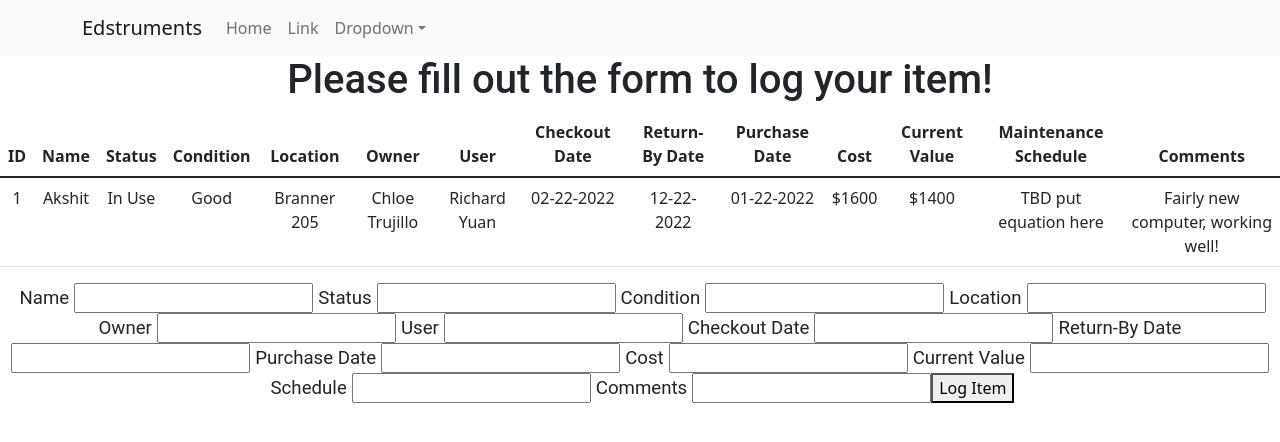
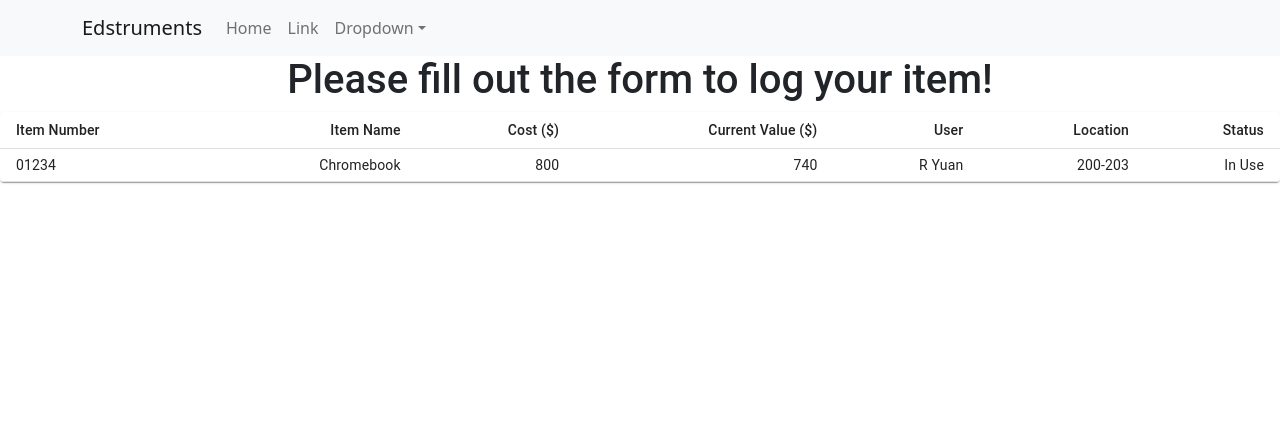
Before and after one commit to cs52-2022/edstruments, a React (Create React App) app in the folder edstruments/: page / in a window 1280 px wide. Shown: the top 442 px of the page. Built offline with nearby package versions, Linux system fonts and the light colour scheme.

Commit message:
replaced old table with a material ui table

```diff
--- a/edstruments/src/App.js
+++ b/edstruments/src/App.js
@@ -1,5 +1,5 @@
 import './App.css';
-import TableData from './table';
+import ItemTable from './table';
 import * as React from "react";
 import * as ReactDOM from "react-dom";
 import { Navbar, Container, Nav, NavDropdown } from 'react-bootstrap';
@@ -28,7 +28,7 @@ function App() {
       </Navbar>
 
       <h1>Please fill out the form to log your item!</h1>
-      <TableData />
+      <ItemTable />
     </div>
   );
 }
--- a/edstruments/src/table.jsx
+++ b/edstruments/src/table.jsx
@@ -2,65 +2,62 @@ import React, { useState } from 'react';
 import StudentForm from './form';
 import jsonData from './data.json';
 import './table.css';
+import { makeStyles } from '@material-ui/core/styles';
+import Table from '@material-ui/core/Table';
+import TableBody from '@material-ui/core/TableBody';
+import TableCell from '@material-ui/core/TableCell';
+import TableContainer from '@material-ui/core/TableContainer';
+import TableHead from '@material-ui/core/TableHead';
+import TableRow from '@material-ui/core/TableRow';
+import Paper from '@material-ui/core/Paper';
 
-function TableData() {
-  const [studentData, setStudentData] = useState(jsonData);
+const useStyles = makeStyles({
+  table: {
+    minWidth: 700,
+  },
+});
 
-  const tableRows = studentData.map((info) => {
-    return (
-      <tr>
-        <td>{info.id}</td>
-        <td>{info.name}</td>
-        <td>{info.status}</td>
-        <td>{info.condition}</td>
-        <td>{info.location}</td>
-        <td>{info.owner}</td>
-        <td>{info.user}</td>
-        <td>{info.checkoutdate}</td>
-        <td>{info.returnbydate}</td>
-        <td>{info.purchasedate}</td>
-        <td>{info.cost}</td>
-        <td>{info.currentvalue}</td>
-        <td>{info.schedule}</td>
-        <td>{info.comments}</td>
-      </tr>
-    );
-  });
+function createData(itemNumber, itemName, cost, currentValue, user, location, status) {
+  return { itemNumber, itemName, cost, currentValue, user, location, status };
+}
 
-  const addRows = (data) => {
-    const totalStudents = studentData.length;
-    data.id = totalStudents + 1;
-    const updatedStudentData = [...studentData];
-    updatedStudentData.push(data);
-    setStudentData(updatedStudentData);
-  };
+const rows = [
+  createData('01234', 'Chromebook', 800, 740, 'R Yuan', '200-203', 'In Use'),
+];
+
+export default function ItemTable() {
+  const classes = useStyles();
 
   return (
-    <div>
-      <table className="table table-stripped">
-        <thead>
-          <tr>
-            <th>ID</th>
-            <th>Name</th>
-            <th>Status</th>
-            <th>Condition</th>
-            <th>Location</th>
-            <th>Owner</th>
-            <th>User</th>
-            <th>Checkout Date</th>
-            <th>Return-By Date</th>
-            <th>Purchase Date</th>
-            <th>Cost</th>
-            <th>Current Value</th>
-            <th>Maintenance Schedule</th>
-            <th>Comments</th>
-          </tr>
-        </thead>
-        <tbody>{tableRows}</tbody>
-      </table>
-      <StudentForm func={addRows} />
-    </div>
+    <TableContainer component={Paper}>
+      <Table className={classes.table} size="small" aria-label="item table">
+        <TableHead>
+          <TableRow>
+            <TableCell>Item Number</TableCell>
+            <TableCell align="right">Item Name</TableCell>
+            <TableCell align="right">Cost ($)</TableCell>
+            <TableCell align="right">Current Value ($)</TableCell>
+            <TableCell align="right">User</TableCell>
+            <TableCell align="right">Location</TableCell>
+            <TableCell align="right">Status</TableCell>
+          </TableRow>
+        </TableHead>
+        <TableBody>
+          {rows.map((row) => (
+            <TableRow key={row.itemNumber}>
+              <TableCell component="th" scope="row">
+                {row.itemNumber}
+              </TableCell>
+              <TableCell align="right">{row.itemName}</TableCell>
+              <TableCell align="right">{row.cost}</TableCell>
+              <TableCell align="right">{row.currentValue}</TableCell>
+              <TableCell align="right">{row.user}</TableCell>
+              <TableCell align="right">{row.location}</TableCell>
+              <TableCell align="right">{row.status}</TableCell>
+            </TableRow>
+          ))}
+        </TableBody>
+      </Table>
+    </TableContainer>
   );
 }
-
-export default TableData;
```
Also changed, not shown: edstruments/src/table copy.jsx (added, +66 -0 lines).
